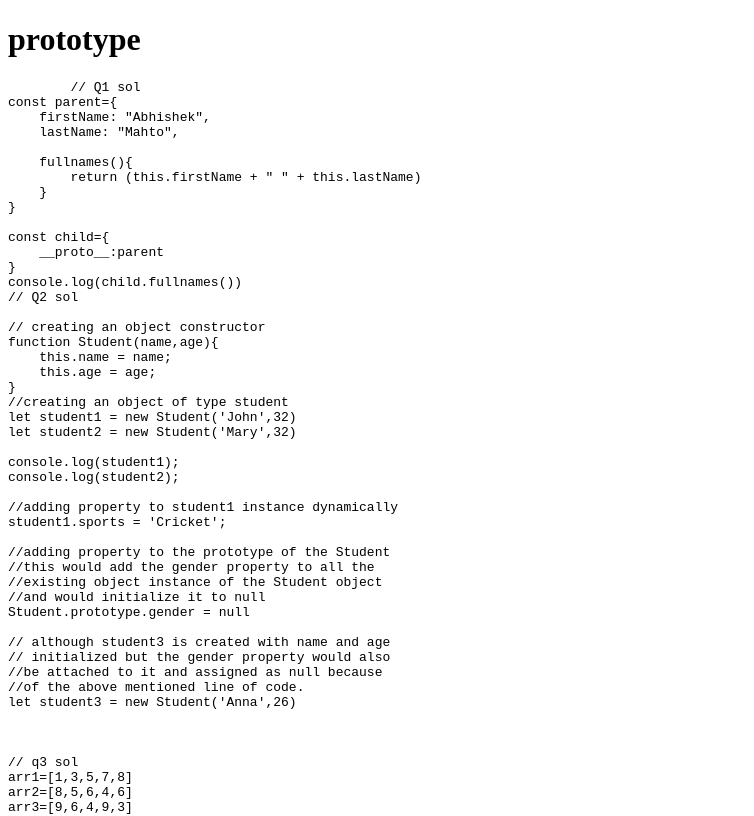
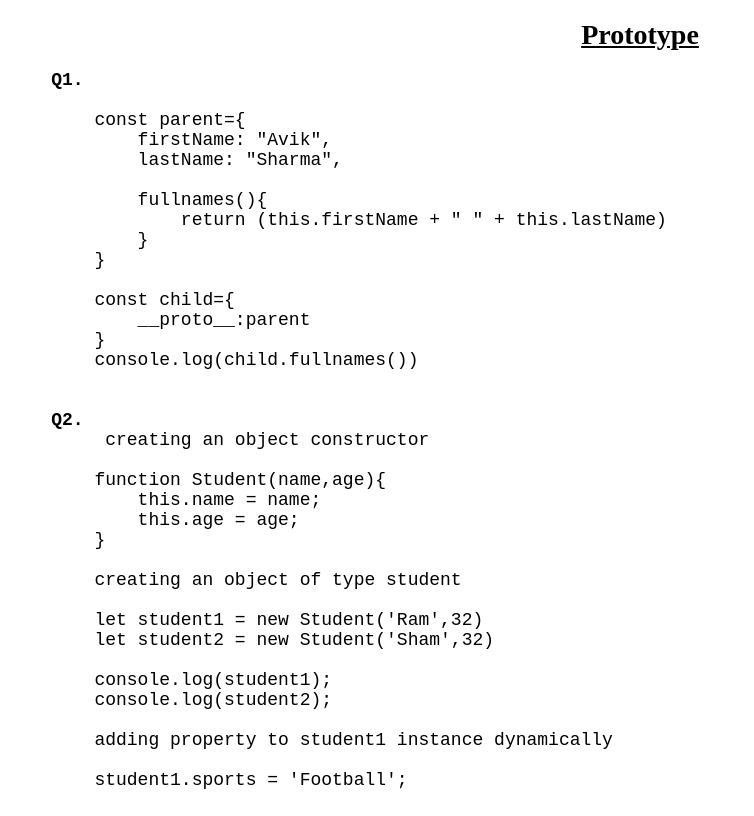
Before and after one commit to mrahaman1/-Inheritance_Prototype, a plain HTML site: page index.html in a window 1280 px wide. Shown: the top 816 px of the page, without its empty margins (0-754 px from the left). Drawn offline with Linux system fonts and the light colour scheme.

Commit message:
prototype

```diff
--- a/index.html
+++ b/index.html
@@ -4,15 +4,17 @@
     <meta charset="UTF-8">
     <meta http-equiv="X-UA-Compatible" content="IE=edge">
     <meta name="viewport" content="width=device-width, initial-scale=1.0">
+    <link rel="stylesheet" href="./style.css">
     <title>Prototype</title>
 </head>
 <body>
-    <h1>prototype</h1>
+    <h1>Prototype</h1>
     <pre>
-        // Q1 sol
+    <b>Q1.</b>
+
         const parent={
-    firstName: "Abhishek",
-    lastName: "Mahto",
+            firstName: "Avik",
+            lastName: "Sharma",
 
             fullnames(){
                 return (this.firstName + " " + this.lastName)
@@ -23,38 +25,48 @@ const child={
             __proto__:parent
         }
         console.log(child.fullnames())
-// Q2 sol
 
-// creating an object constructor
+
+    <b>Q2.</b>
+         creating an object constructor
+
         function Student(name,age){
             this.name = name;
             this.age = age;
         }
-//creating an object of type student
-let student1 = new Student('John',32)
-let student2 = new Student('Mary',32)
+
+        creating an object of type student
+
+        let student1 = new Student('Ram',32)
+        let student2 = new Student('Sham',32)
 
         console.log(student1);
         console.log(student2);
 
-//adding property to student1 instance dynamically
-student1.sports = 'Cricket';
+        adding property to student1 instance dynamically
 
-//adding property to the prototype of the Student
-//this would add the gender property to all the
-//existing object instance of the Student object
-//and would initialize it to null
+        student1.sports = 'Football';
+
+
+        adding property to the prototype of the Student
+        this would add the gender property to all the
+        existing object instance of the Student object
+        and would initialize it to null
+
         Student.prototype.gender = null
 
-// although student3 is created with name and age
-// initialized but the gender property would also
-//be attached to it and assigned as null because
-//of the above mentioned line of code.
-let student3 = new Student('Anna',26)
+
+        although student3 is created with name and age
+        initialized but the gender property would also
+        be attached to it and assigned as null because
+        of the above mentioned line of code.
+
+        let student3 = new Student('Aman',26)
 
 
 
-// q3 sol
+    <b>Q3.</b>
+
         arr1=[1,3,5,7,8]
         arr2=[8,5,6,4,6]
         arr3=[9,6,4,9,3]
--- a/main.js
+++ b/main.js
@@ -1,7 +1,7 @@
 // Q1 sol
 const parent={
-    firstName: "Abhishek",
-    lastName: "Mahto",
+    firstName: "Avik",
+    lastName: "Sharma",
 
     fullnames(){
         return (this.firstName + " " + this.lastName)
@@ -20,14 +20,14 @@ function Student(name,age){
     this.age = age;
 }
 //creating an object of type student
-let student1 = new Student('John',32)
-let student2 = new Student('Mary',32)
+let student1 = new Student('Ram',32)
+let student2 = new Student('Sham',32)
 
 console.log(student1);
 console.log(student2);
 
 //adding property to student1 instance dynamically
-student1.sports = 'Cricket';
+student1.sports = 'Football';
 
 //adding property to the prototype of the Student
 //this would add the gender property to all the
@@ -39,7 +39,7 @@ Student.prototype.gender = null
 // initialized but the gender property would also
 //be attached to it and assigned as null because
 //of the above mentioned line of code.
-let student3 = new Student('Anna',26)
+let student3 = new Student('Aman',26)
 
 
 
--- /dev/null
+++ b/style.css
@@ -0,0 +1,9 @@
+pre{
+    font-size: 18px;
+}
+
+h1{
+    font-size: 28px;
+    text-decoration: underline;
+    text-align: center;
+}
```
Lines whose indentation alone changed are shown as unchanged.
